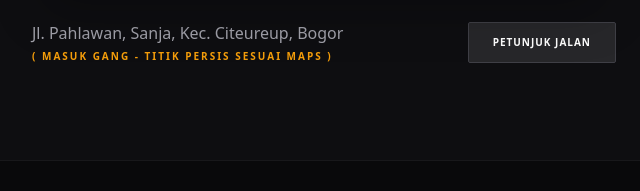
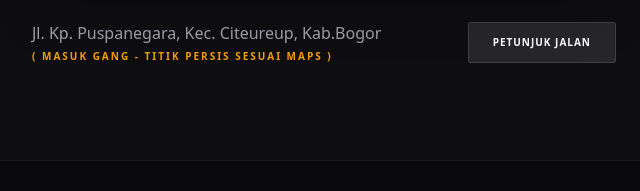
Before and after one commit to sashter22/Ade-Salon, a plain HTML site: page index.html in a window 1280 px wide. Shown: the part 2774-2965 px from the top of the page, 640-1280 px from the left. Drawn offline with nearby package versions, Linux system fonts and the light colour scheme.

Commit message:
Update index.html

```diff
--- a/index.html
+++ b/index.html
@@ -435,7 +435,7 @@
             >
               <div>
                 <p class="text-zinc-400 font-medium">
-                  Jl. Pahlawan, Sanja, Kec. Citeureup, Bogor
+                  Jl. Kp. Puspanegara, Kec. Citeureup, Kab.Bogor
                 </p>
                 <p
                   class="text-amber-500 text-[10px] uppercase tracking-[0.2em] mt-1 font-bold"
```
